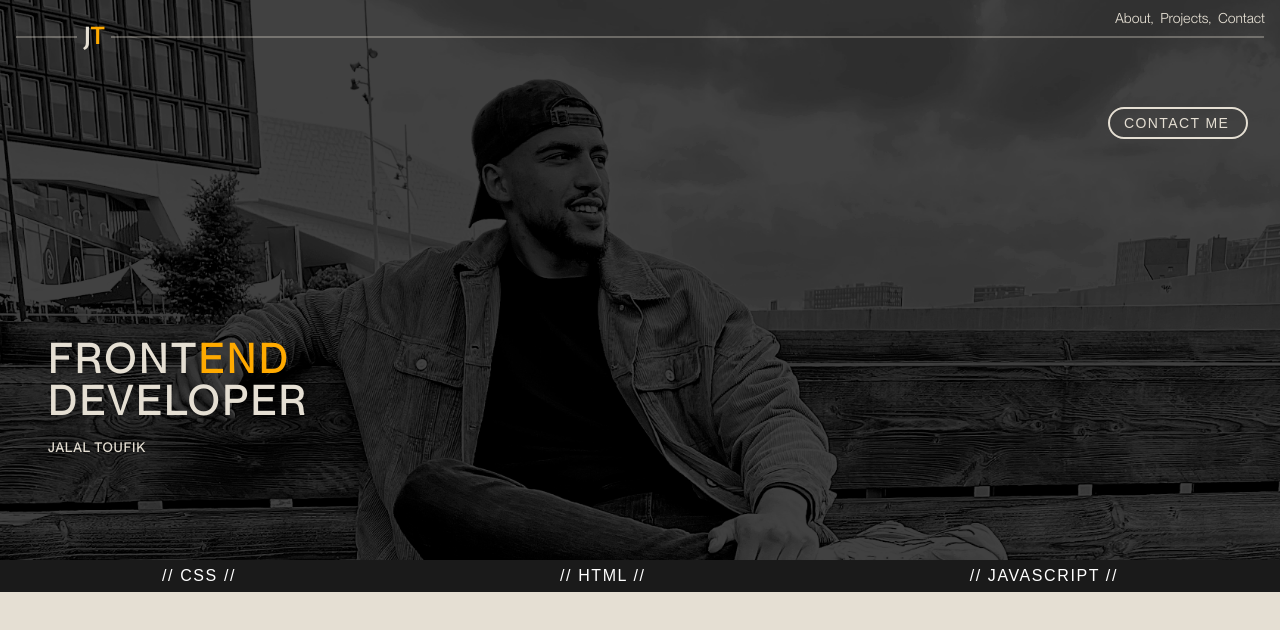
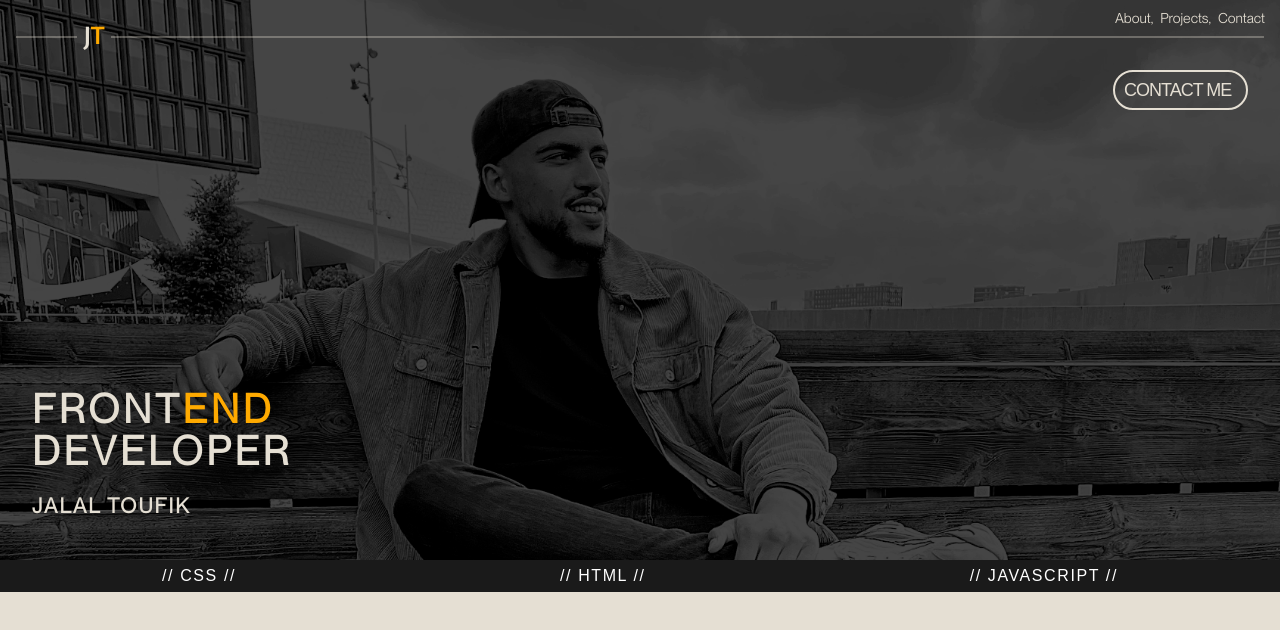
Before and after one commit to JalalToufik/My-Portfolio, a SvelteKit app: page / in a window 1280 px wide. Shown: the top 630 px of the page. Built offline with nearby package versions, Linux system fonts and the light colour scheme; a web font is replaced by a local one.

Commit message:
header touchup

```diff
--- a/src/app.html
+++ b/src/app.html
@@ -12,3 +12,10 @@
 		<div style="display: contents">%sveltekit.body%</div>
 	</body>
 </html>
+
+<style>
+	body{
+		display: grid;
+
+	}
+</style>
--- a/src/lib/organism/Header.svelte
+++ b/src/lib/organism/Header.svelte
@@ -41,6 +41,7 @@
         width: 100%;
         display: flex;
         padding: 0 .5em;
+        height: .1em;
     }
     .border-1, .border-2{
         background-color: #e5dfd352;
--- a/src/routes/+page.svelte
+++ b/src/routes/+page.svelte
@@ -43,7 +43,7 @@
         display: flex;
         flex-direction: column-reverse;
         justify-content: space-between;
-        height: 80%;
+        height: 95%;
         padding: 2em;
     }
 
@@ -56,7 +56,6 @@
         display: flex;
         flex-direction: column;
         align-items: flex-start;
-        padding: 1em;
     }
     h2, a,  .skill-bar ul{
         text-transform: uppercase;
@@ -85,15 +84,16 @@
         padding: 1em 0;
     }
     h3{
-        font-size: .8em;
+        font-size: 1.3em;
         color: var(--accent-light-color);
         font-family: var(--hero-title-font);
         text-transform: uppercase;
     }
     .btn-contact{
-        width: 10em;
-        padding: 0.2em 1em;
-        font-size: 14px;
+        width: 7.5em;
+        padding: 0.2em .5em;
+        font-size: 18px;
+        letter-spacing: -1px;
         border-radius: 2em;
         border: solid 2px var(--accent-light-color);
         color: var(--accent-light-color);
```
Also changed, not shown: static/jalal.png.
